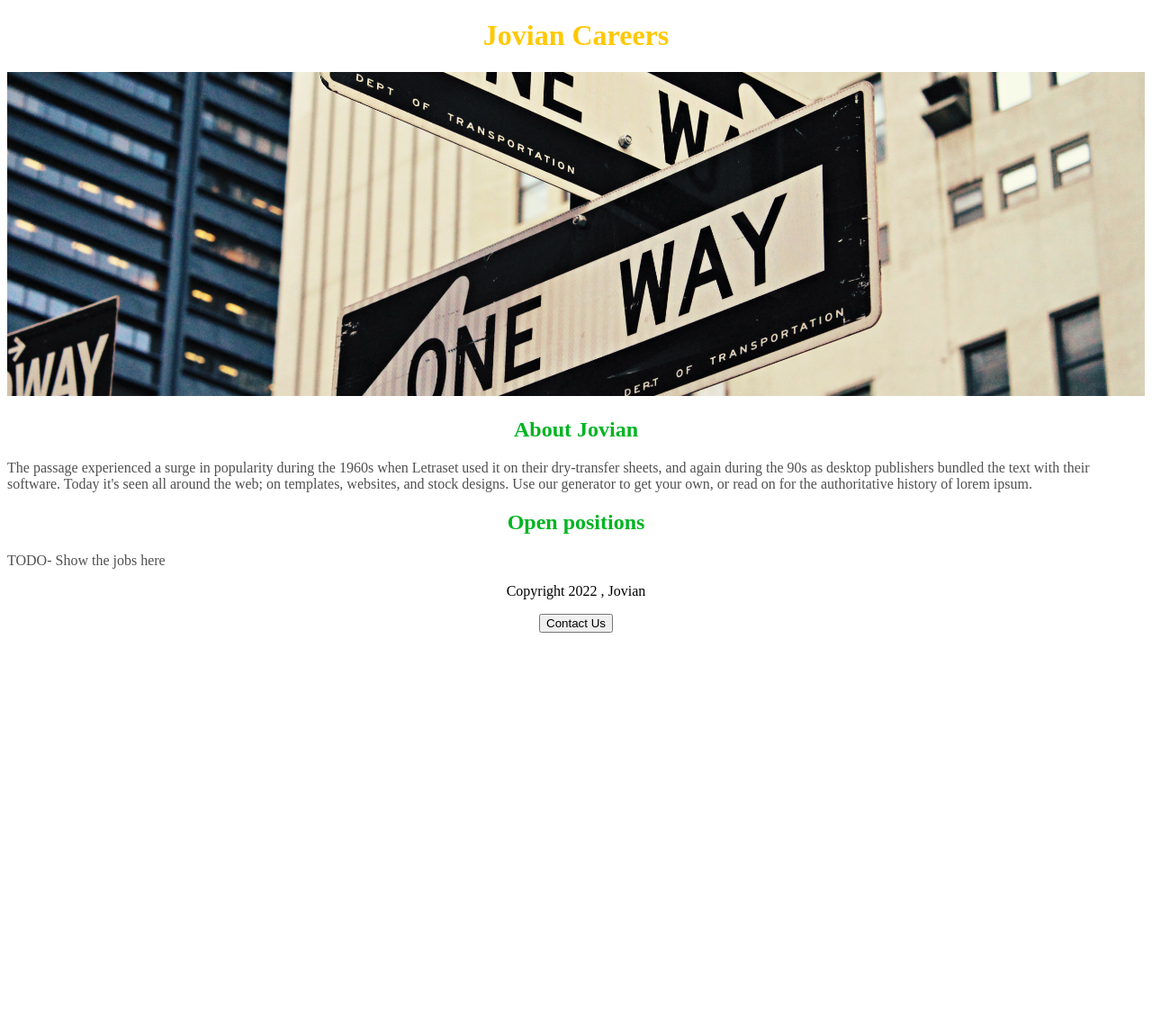
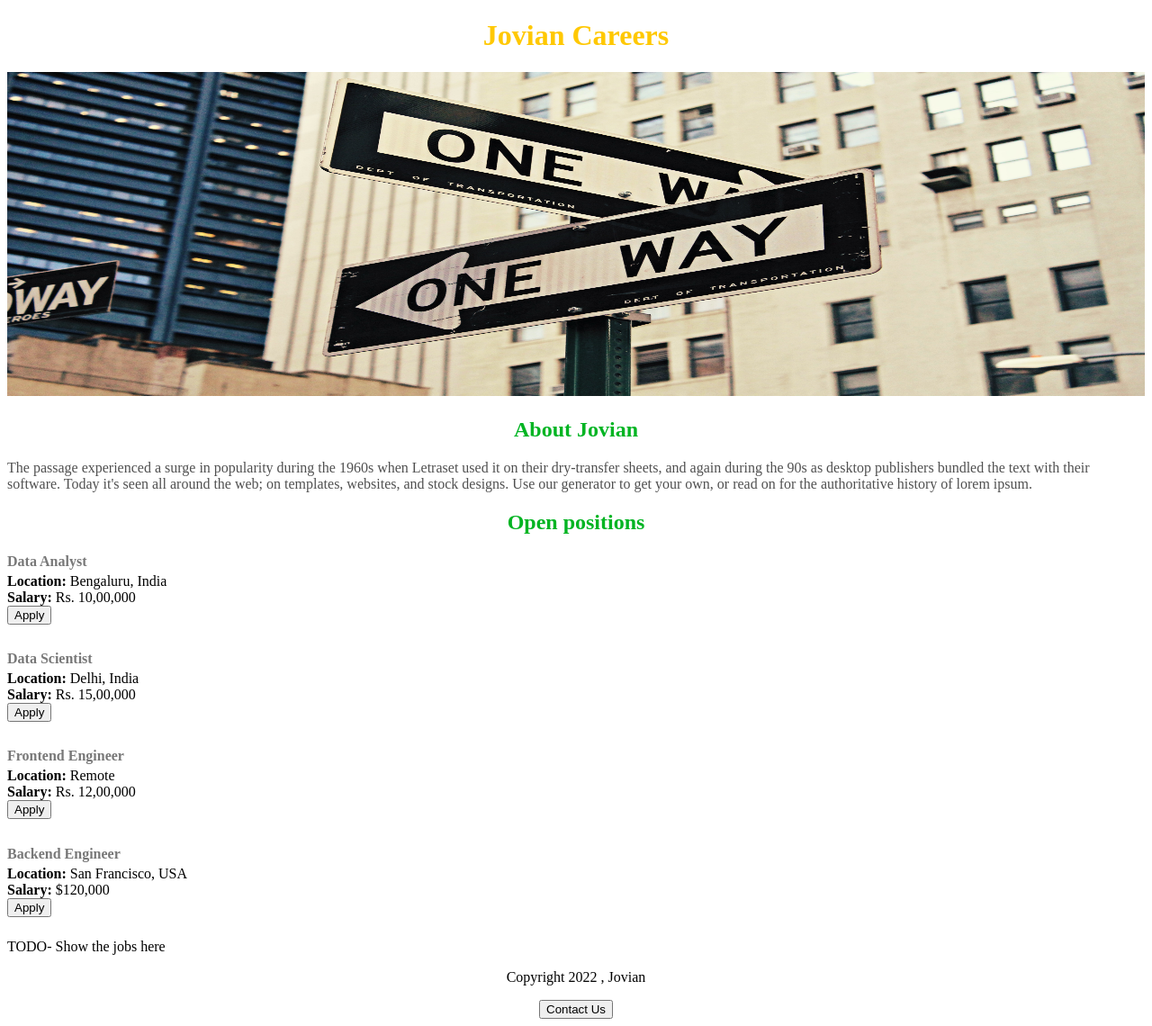
Before and after one commit to SnehaJoshi34/jovian-careers-website, a Flask app: page / in a window 1280 px wide. Shown: the whole page at 90% size. Before the commit the page ends 703 px from the top, so only its background shows below. Run offline with Flask 2, Linux system fonts and the light colour scheme.

Commit message:
added dynamic data and API route

```diff
--- a/app.py
+++ b/app.py
@@ -1,10 +1,41 @@
 from flask import Flask, render_template
 
 app = Flask(__name__)
+JOBS= [
+  {'id': 1,
+  'title':'Data Analyst',
+  'location': 'Bengaluru, India',
+  'salary':'Rs. 10,00,000'
+  },
+  {
+    'id': 2,
+  'title':'Data Scientist',
+  'location': 'Delhi, India',
+  'salary':'Rs. 15,00,000'
+
+  },
+  {
+    'id': 3,
+  'title':'Frontend Engineer',
+  'location': 'Remote',
+  'salary':'Rs. 12,00,000'
+  },
+  {
+    'id': 4,
+  'title':'Backend Engineer',
+  'location': 'San Francisco, USA',
+  'salary':'$120,000'
+  }
+
+]
 
 @app.route("/")
-def hello_world():
-            return render_template('home.html')
+def hello_jovian():
+            return render_template('home.html',
+                                  jobs=JOBS)
+@app.route("/")
+def list_jobs():
+  return jsonify(JOBS);d
 
 if __name__=="__main__":
   app.run(host='0.0.0.0', debug=True)
--- a/templates/home.html
+++ b/templates/home.html
@@ -13,7 +13,7 @@
       #banner {
         width: 100%;
         height: 360px;
-        object-fit:cover;
+
       }
       h2{
         font family: Roboto;
@@ -29,7 +29,7 @@
       }
       #container{
         margin width=720px;
-        margin:0 auto 0 auto;
+        margin: 0 auto;
       }
 
       }
@@ -37,17 +37,24 @@
   </head>
   <body>
     <div id="container">
-     <h1>Jovian Careers</h1>
-    <img id="banner" src="https://jovian-careers-website.snehajoshi3.repl.co/static/career.jpg.jpg"
-      height="320">
+    <div>
+      <h1>Jovian Careers</h1>
+    <img id="banner" src="https://jovian-careers-website.snehajoshi3.repl.co/static/career.jpg.jpg" >
       <h2>About Jovian</h2>
     <p class="bodytext">The passage experienced a surge in popularity during the 1960s when Letraset used it on their dry-transfer sheets, and again during the 90s as desktop publishers bundled the text with their software. Today it's seen all around the web; on templates, websites, and stock designs. Use our generator to get your own, or read on for the authoritative history of lorem ipsum.</p>
     <h2>Open positions</h2>
-    <p class="bodytext">TODO- Show the jobs here</p>
-    <div style="text-align:center;">
+      <div>
+
+        {% for job in jobs %}
+         {% include 'jobitem.html' %}
+        {% endfor %}
+      </div>
+    </div>
+    <p>TODO- Show the jobs here</p>
+      <div style="text-align:center;">
       <p>Copyright 2022 , Jovian</p>
     <button>Contact Us</button>
-    </div>
+      </div>
     </div>
   </body>
 </html>
--- /dev/null
+++ b/templates/jobitem.html
@@ -0,0 +1,17 @@
+<div class="border-bottom row" style="margin-bottom:16px;padding-bottom:8px;">
+  <div class="col-10">
+    <h4
+    style="color:rgb(120,120,120);margin-bottom:4px;">
+  {{job['title']}}
+    </h4>
+    <div>
+          <b>Location: </b> {{job['location']}}
+     </div>
+     <div>
+          <b>Salary: </b> {{job['salary']}}
+     </div>
+  </div>
+  <div class="col-2">
+  <button type="button" class="btn btn-outline-primary">Apply</button>
+  </div>
+</div>
```
